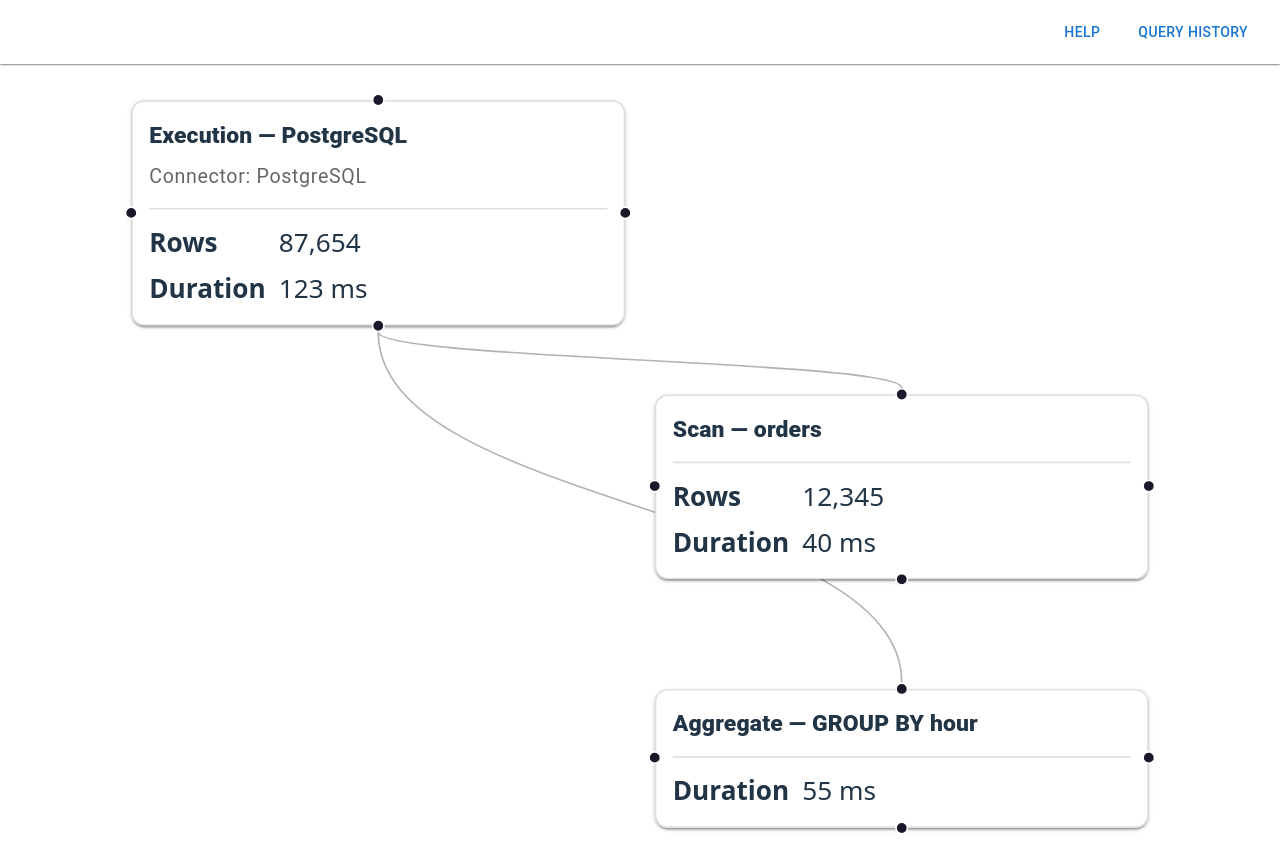
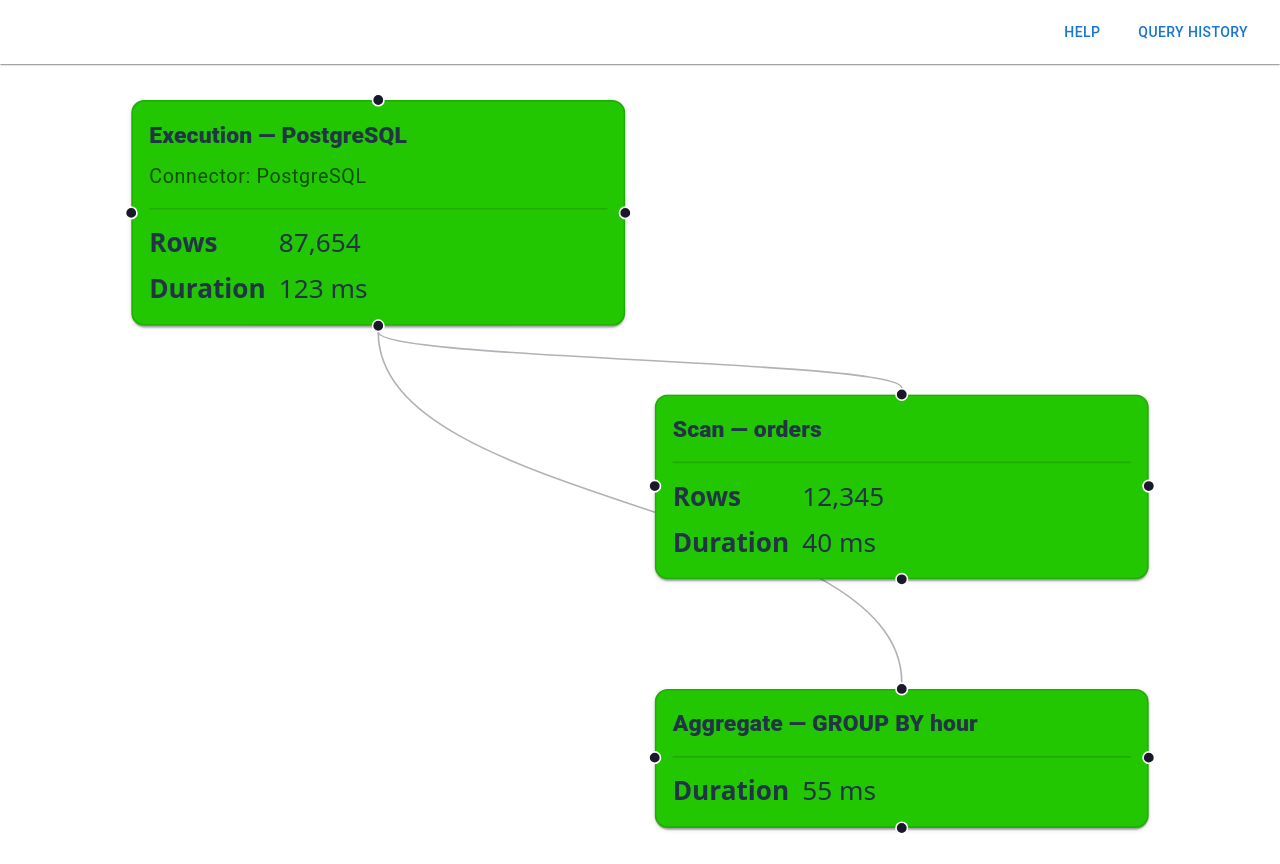
Before and after one commit to jackychen071404/Viz-TrinoFed, a React (Vite) app: page / in a window 1280 px wide. Built offline with nearby package versions, Linux system fonts and the light colour scheme.

Commit message:
implemented node status colors

```diff
--- a/src/components/Node.tsx
+++ b/src/components/Node.tsx
@@ -96,20 +96,22 @@
 //   return date.toLocaleString();
 // }
 
-// export const setStatusColor = (state: NodeProps['state']) => {
-//   switch(state.status) {
-//     case 'unknown':
-//       return 'blue';
-//     case 'error':
-//       return 'red';
-//     case 'warning':
-//       return 'yellow';
-//     case 'working':
-//       return 'green';
-//     case 'finished':
-//       return 'gray';
-//   }
-// }
+export const setStatusColor = (state: QueryNodeData['status']) => {
+  switch(state) {
+    case 'queued':
+      return '#ffffff';
+    case 'failed':
+      return '#c60101';
+    case 'idle':
+      return '#f0e806';
+    case 'ok':
+      return '#22c601';
+    case 'finished':
+      return '#0139c6';
+    case 'unknown':
+      return '#cdcdcd';
+  }
+}
 
 // export const setStatusIcon = (state: NodeProps['state']) => {
 //   switch(state.status) {
@@ -215,7 +217,7 @@ export interface QueryNodeData {
   stage: string; // e.g., "Execution", "Scan", "Aggregate"
   title?: string; // optional short title
   connector?: string; // e.g., "PostgreSQL", "MongoDB"
-  status?: "ok" | "running" | "failed" | "queued";
+  status?: "unknown" | "ok" | "idle" | "queued" | "finished" | "failed";
   durationMs?: number; // optional summary duration
   rows?: number; // optional summary rows
   timestamp?: string; // ISO string for when stage started
@@ -294,7 +296,7 @@ function StatusChip({ status }: { status?: QueryNodeData["status"] }) {
   if (!status) return null;
   const color =
     status === "ok" ? "success" :
-    status === "running" ? "info" :
+    status === "idle" ? "info" :
     status === "failed" ? "error" :
     "default";
   const label = status.charAt(0).toUpperCase() + status.slice(1);
@@ -472,7 +474,7 @@ export function QueryRFNode({ data }: { data: { node: QueryNodeData } }) {
     <Box role="group" aria-label={`${n.stage} ${n.title ?? ''}`} tabIndex={0}
       sx={{
         width: 280, borderRadius: 2, border: 1, borderColor: 'divider',
-        bgcolor: 'background.paper', p: 1.25, boxShadow: 1,
+        bgcolor: setStatusColor(n.status), p: 1.25, boxShadow: 1,
         '&:focus-visible': { boxShadow: 3, borderColor: 'primary.main' },
       }}>
       <Box sx={{ display: 'flex', alignItems: 'center', gap: 1 }}>
```
